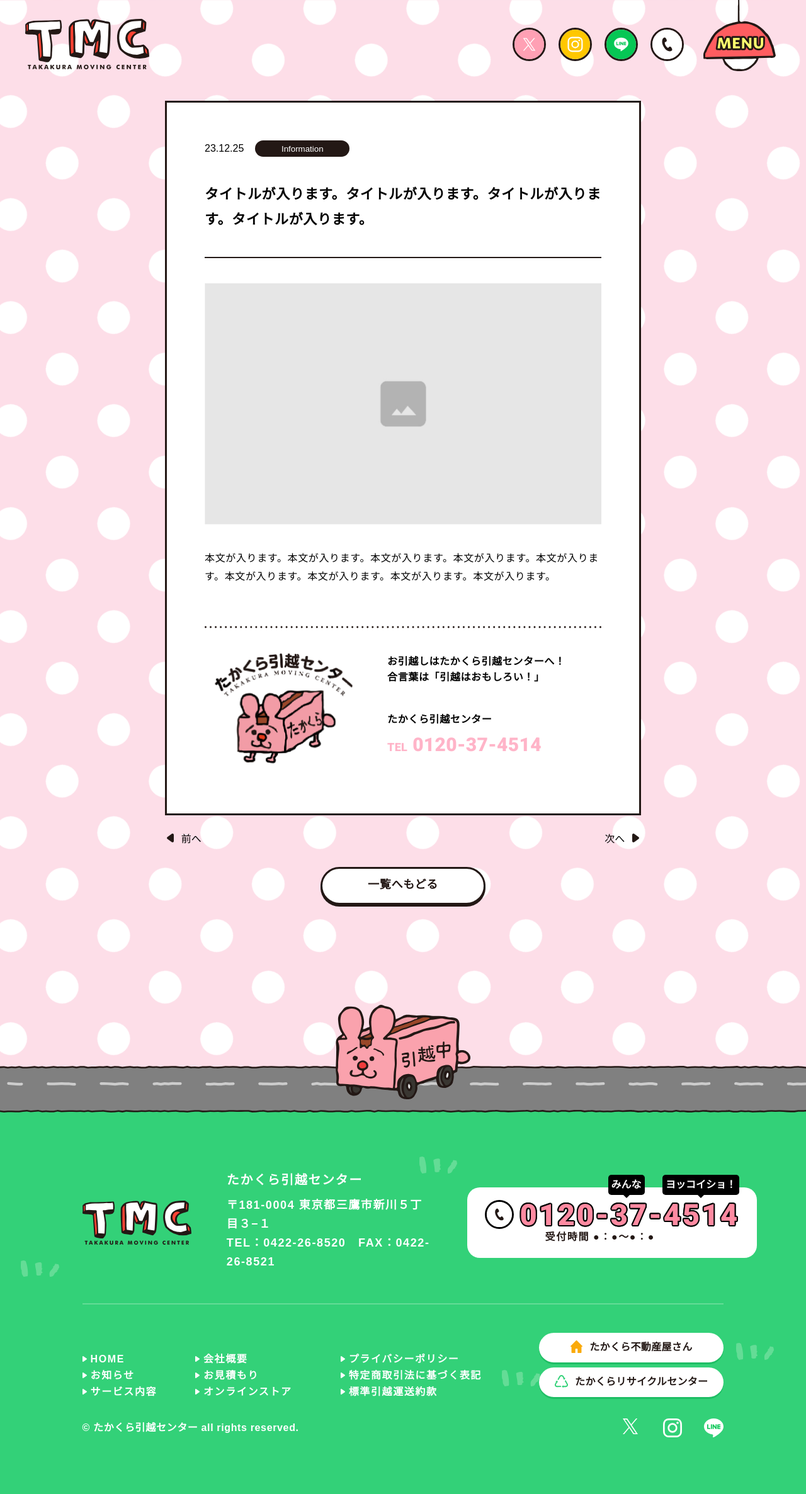
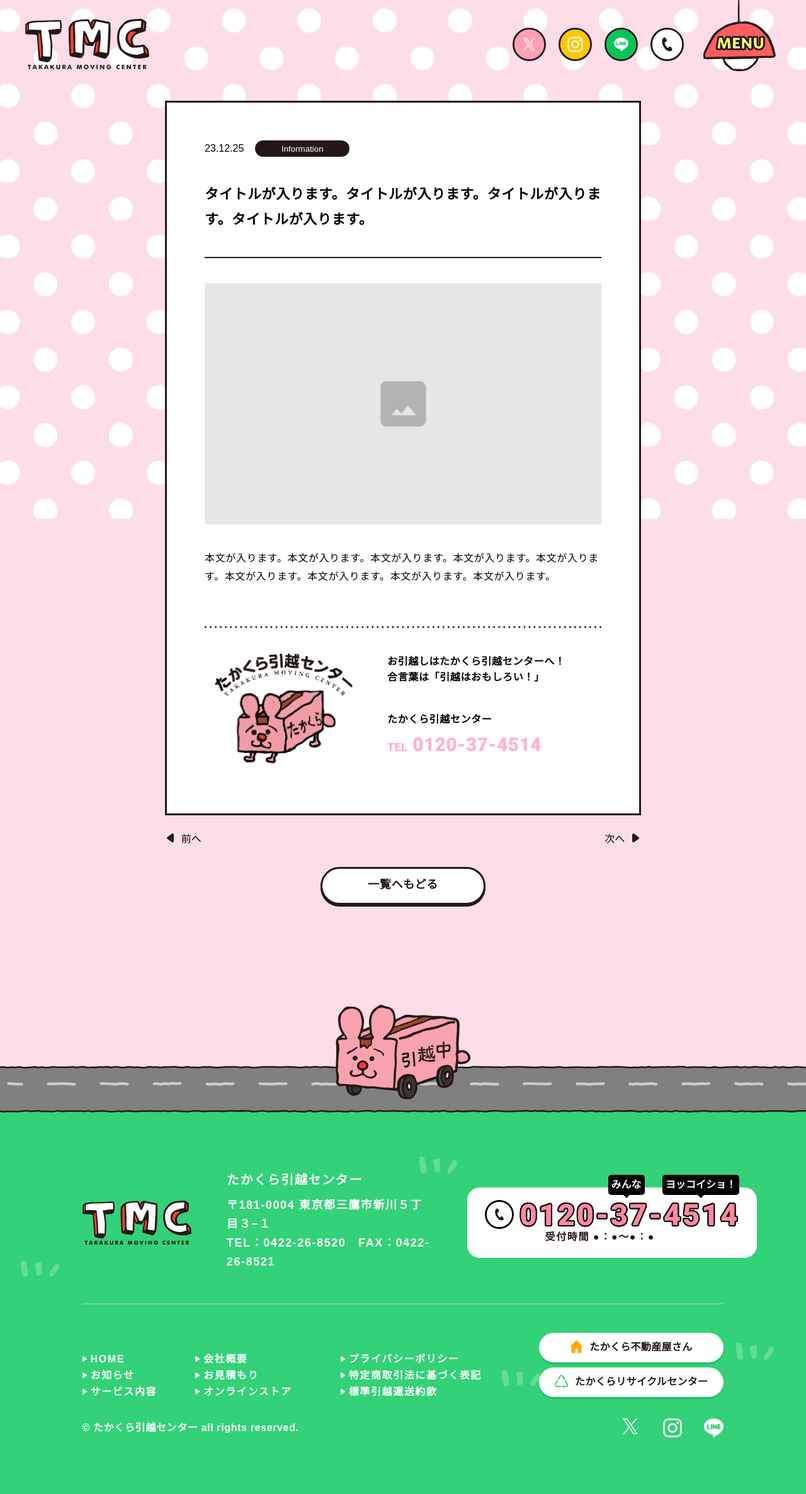
Before and after one commit to sumamin-inc-organization/takakura, a PHP site: page /src/single.html in a window 1280 px wide. Shown: the whole page at 63% size. Run offline with PHP 8.4, Linux system fonts and the light colour scheme; some web fonts are replaced.

Commit message:
チェック修正

```diff
--- a/src/assets/css/page.about.css
+++ b/src/assets/css/page.about.css
@@ -365,7 +365,7 @@ company
 .company__table {
     margin: auto;
     padding-top: 18px;
-    width: 83%;
+    width: 100%;
 }
 .company__table tr {
     border-bottom: 2px solid var(--textBlack);
@@ -483,6 +483,9 @@ message
     .company__wrap {
         max-width: none;
         padding: 4.63vw 0 5.29vw 0;
+    }
+    .company__table {
+        width: 83%;
     }
     .company__table th, .company__table td {
         line-height: 1.6;
--- a/src/assets/css/page.news.css
+++ b/src/assets/css/page.news.css
@@ -264,10 +264,19 @@ news
 /* -------------------------
 single
 ----------------------------*/
-body:has(.single__page) {
+/* body:has(.single__page) {
     background-image: url(../images/news/single_bg.svg);
     background-size: cover;
     background-repeat: repeat;
+} */
+.bg_fixed {
+    position: fixed;
+    width: 100%;
+    height: 103vh;
+    top: 0;
+    object-fit: cover;
+    z-index: -1;
+
 }
 .single__post {
     margin-top: 160px;
--- a/src/assets/css/page.service.css
+++ b/src/assets/css/page.service.css
@@ -245,13 +245,13 @@ flow
     /* max-width: 1200px; */
 }
 .flow__item--slide img {
-    transform: scale(.8);
+    transform: scale(.79);
     transition: transform .3s;
 }
 
 .flow__item--slide .slick-center {
     margin-top: -30px;
-    transition: all 0.6s;
+    transition: all 0.6s cubic-bezier(0, 0, 0.2, 1);
 }
 .flow__item--slide img {
     border: 3px solid var(--textBlack);
--- a/src/assets/css/style.css
+++ b/src/assets/css/style.css
@@ -17,6 +17,10 @@ body {
 .stop{
   overflow:hidden;
   padding-right: 17px;
+}
+
+input,textarea,select,button {
+  font-family: var(--fontZenMaruGothic);
 }
 
 img {
@@ -165,8 +169,14 @@ header
   grid-template-columns: repeat(4, 1fr);
 }
 .snsNav__list--item {
+  position: relative;
   border: 3px solid var(--textBlack);
   border-radius: 50%;
+  transition: all 0.2s ease-out;
+  top: 0;
+}
+.snsNav__list--item:hover {
+  top: -6px;
 }
 .headerNavMenu {
   height: auto;
@@ -259,7 +269,7 @@ nav menu
   justify-content: center;
   align-items: flex-end;
   width: 100%;
-  height: 100%;
+  height: 100vh;
   max-width: 1400px;
   margin-left: auto;
   margin-right: 0;
--- a/src/assets/js/app.js
+++ b/src/assets/js/app.js
@@ -6,6 +6,8 @@ function initializeSlider() {
         arrows: false,
         variableWidth: true,
         centerMode: true,
+        pauseOnFocus: false,
+        pauseOnHover: false,
         slidesToShow: 1,
     });
 
@@ -63,7 +65,6 @@ $(document).ready(function () {
         // );
         $('body').removeClass('stop');
         $('.header__menu').hide();
-        console.log('close');
     });
     $('.headerNavMenu').on('click', function(){
         // $('.header__menu').animate({
@@ -71,7 +72,12 @@ $(document).ready(function () {
         // );
         $('body').addClass('stop');
         $('.header__menu').show();
-        console.log('open');
+    });
+    $('.menu__container').on('click',function(e) {
+        if(!$(e.target).closest('.menu__wrap').length) {
+            $('body').removeClass('stop');
+            $('.header__menu').hide();
+        }
     });
 
     //---------------------------top---------------------------
--- a/src/estimate.html
+++ b/src/estimate.html
@@ -721,7 +721,7 @@
                 </p>
             </div>
             <div class="confirm__btn--container">
-                <a href="">確認画面へ</a>
+                <input type="submit" value="確認画面へ">
             </div>
         </section>
     </main>
--- a/src/single.html
+++ b/src/single.html
@@ -181,6 +181,7 @@
                 <a class="more__btn" href="./news.html">一覧へもどる</a>
             </div>
         </section>
+        <img class="bg_fixed" src="./assets/images/news/single_bg.svg" alt="">
     </main>
     <footer class="footer">
         <div class="movingChara__inner">
```
Also changed, not shown: src/assets/css/page.estimate.css (+5 -4 lines).
